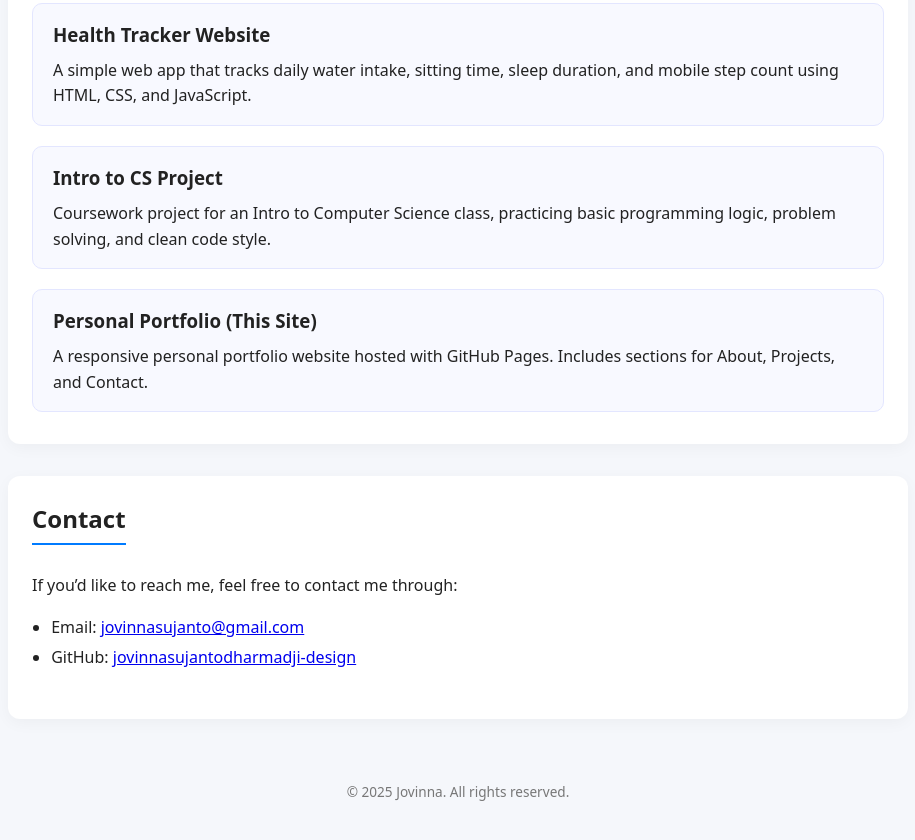
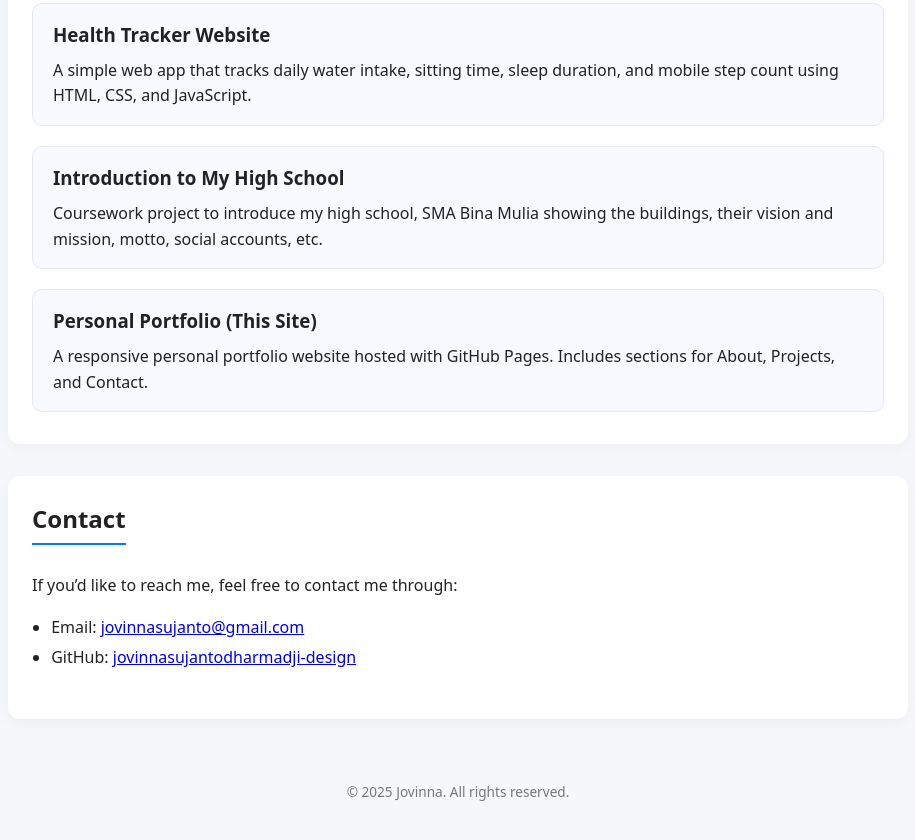
Before and after one commit to jovinnasujantodharmadji-design/portfolio-Jovinna, a plain HTML site: page index.html in a window 1280 px wide. Shown: the part 777-1617 px from the top of the page, without its empty margins (182-1097 px from the left). Drawn offline with Linux system fonts and the light colour scheme.

Commit message:
Add portfolio layout

```diff
--- a/index.html
+++ b/index.html
@@ -62,10 +62,10 @@
         </article>
 
         <article class="project-card">
-          <h3>Intro to CS Project</h3>
+          <h3>Introduction to My High School</h3>
           <p>
-            Coursework project for an Intro to Computer Science class, practicing basic
-            programming logic, problem solving, and clean code style.
+            Coursework project to introduce my high school, SMA Bina Mulia showing the buildings,
+            their vision and mission, motto, social accounts, etc.
           </p>
         </article>
 
```
Also changed, not shown: 1 other file.
